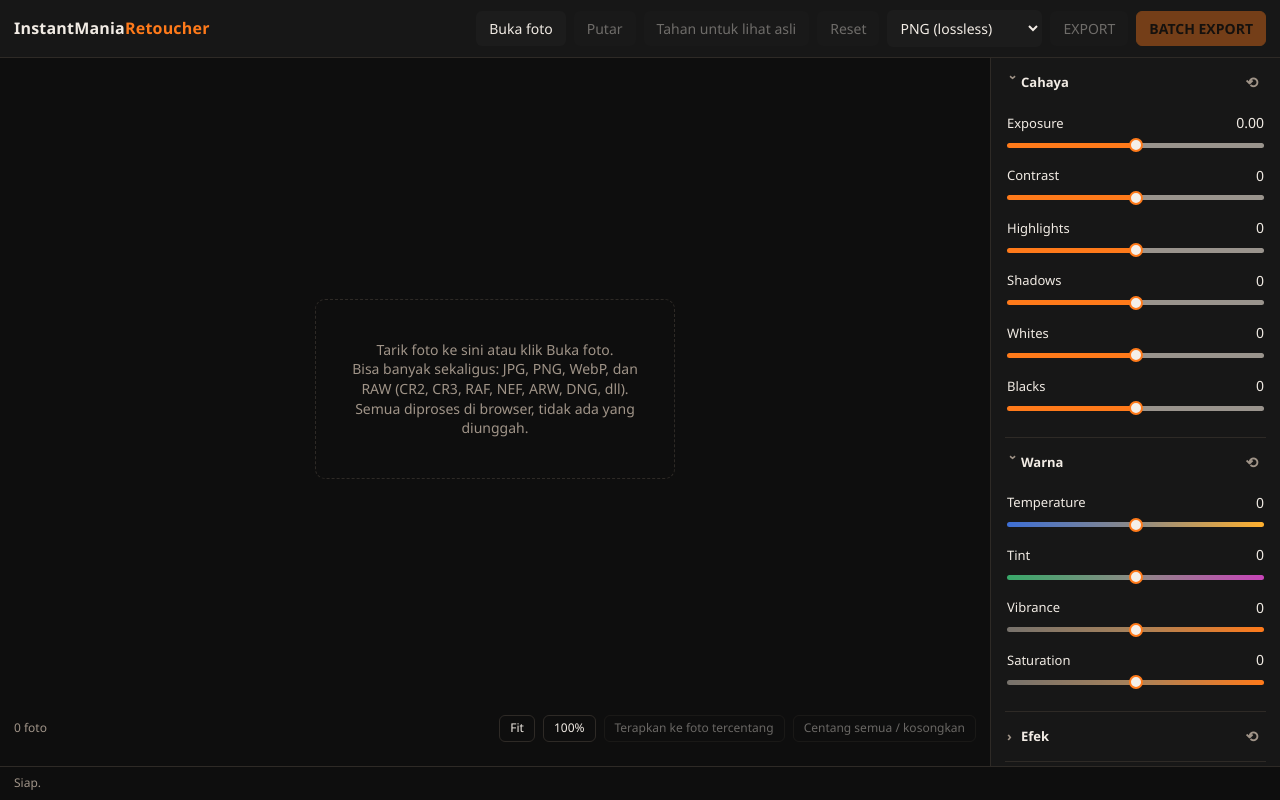
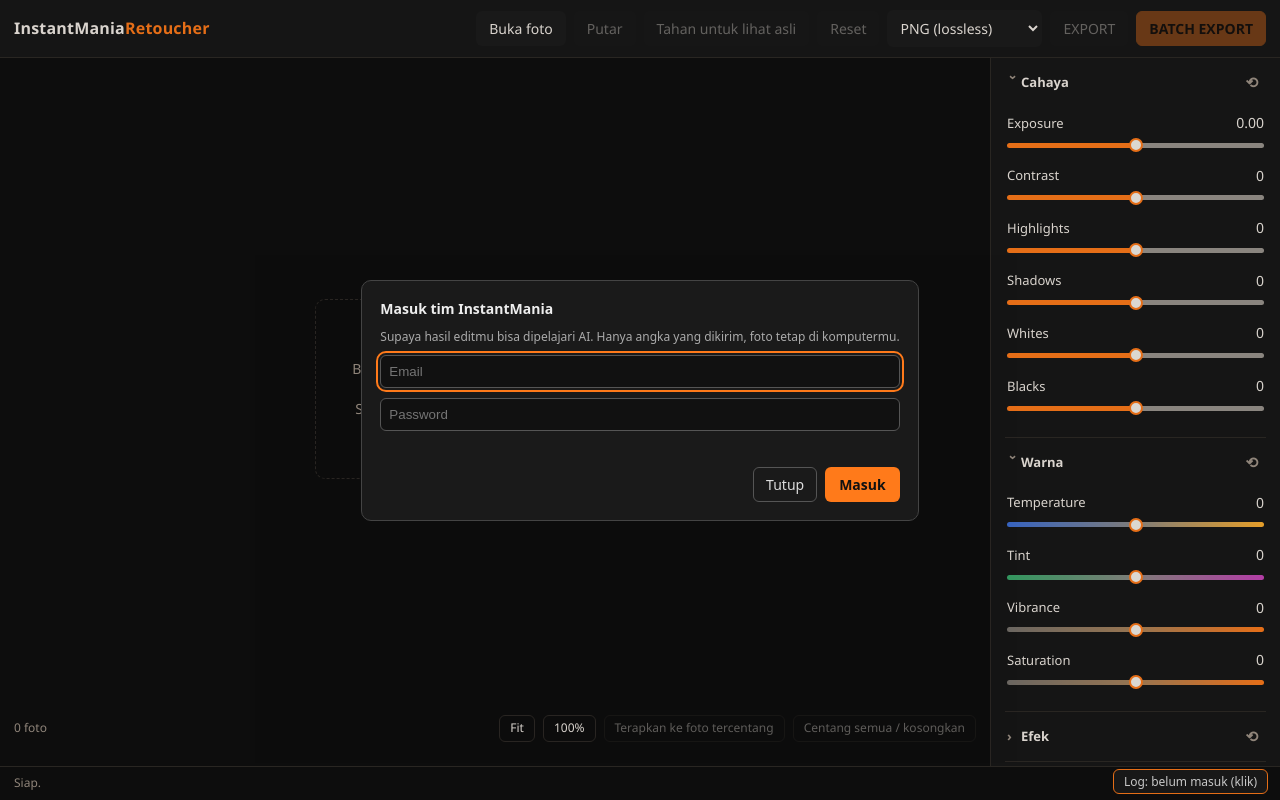
Before and after one commit to goenawork/instantretoucher, a plain HTML site: page index.html in a window 1280 px wide. Drawn offline with nearby package versions, Linux system fonts and the light colour scheme.

Commit message:
Add logger.js script to index.html

```diff
--- a/index.html
+++ b/index.html
@@ -40,5 +40,6 @@
 <script src="face.js?v=3"></script>
 <script src="zoom.js?v=3"></script>
 <script src="main.js?v=3"></script>
+<script src="logger.js?v=4"></script>
 </body>
 </html>
```
